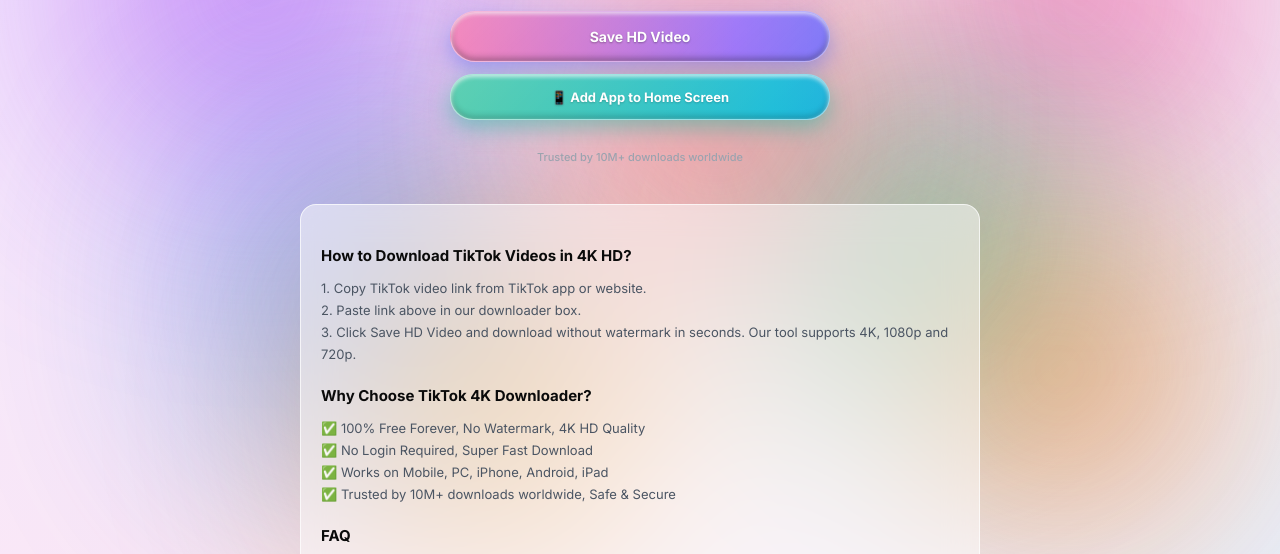
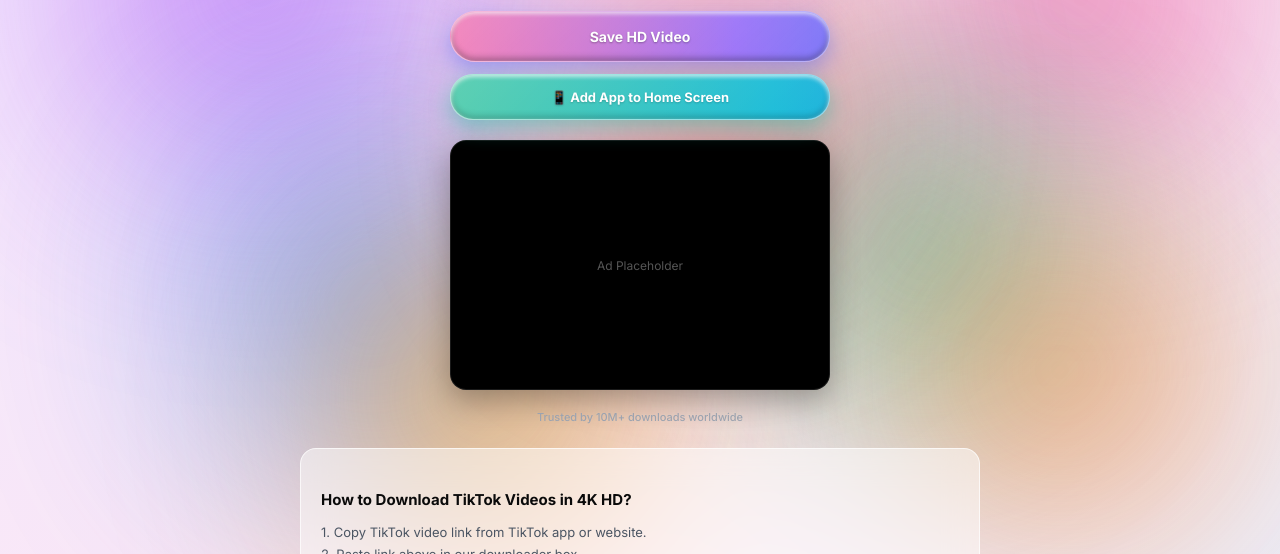
Before and after one commit to jestin143/tiktok-4k-downloader, a website: page public/index.html in a window 1280 px wide. Shown: the part 202-756 px from the top of the page. Drawn offline with Linux system fonts and the light colour scheme; no server answers.

Commit message:
Update index.html

```diff
--- a/public/index.html
+++ b/public/index.html
@@ -134,7 +134,25 @@ body{background:linear-gradient(135deg,#f3e8ff 0%,#fce7f3 50%,#e0f2fe 100%);min-
 }
 .install-app-btn:hover { transform: translateY(-2px); }
 
-.footer{text-align:center;margin-top:30px;font-size:11px;color:#9ca3af;font-weight:500}
+/* --- LARGE BLACK SPACE AD CONTAINER --- */
+.ad-space-container{
+  width: 100%;
+  max-width: 380px;
+  height: 250px;
+  background: #000;
+  margin: 20px auto 0;
+  border-radius: 16px;
+  display: flex;
+  align-items: center;
+  justify-content: center;
+  color: #555;
+  font-size: 12px;
+  overflow: hidden;
+  box-shadow: 0 10px 30px rgba(0,0,0,0.3);
+  border: 1px solid rgba(255,255,255,0.1);
+}
+
+.footer{text-align:center;margin-top:20px;font-size:11px;color:#9ca3af;font-weight:500}
 #page2{display:none}
 .video-card{max-width:380px;margin:32px auto 0;background:rgba(255,255,255,.8);backdrop-filter:blur(24px);border:1px solid rgba(255,255,255,.95);box-shadow:0 20px 50px rgba(168,85,247,.12);border-radius:16px;padding:16px}
 .cover{height:160px;border-radius:12px;background:linear-gradient(135deg,#ddd6fe,#fbcfe8);display:flex;align-items:center;justify-content:center;font-size:36px;overflow:hidden}
@@ -267,11 +285,11 @@ body{background:linear-gradient(135deg,#f3e8ff 0%,#fce7f3 50%,#e0f2fe 100%);min-
 .step-box{background:#f9fafb;border:1px solid #e5e7eb;border-radius:12px;padding:12px;margin-bottom:10px;text-align:left}
 .step-box p{font-size:12px;color:#374151;font-weight:600;margin-bottom:8px}
 
-.seo-box{max-width:680px;margin:40px auto 0;padding:20px;background:rgba(255,255,255,.5);backdrop-filter:blur(16px);border:1px solid rgba(255,255,255,.7);border-radius:16px;font-size:13px;color:#4b5563;line-height:1.7}
+.seo-box{max-width:680px;margin:24px auto 0;padding:20px;background:rgba(255,255,255,.5);backdrop-filter:blur(16px);border:1px solid rgba(255,255,255,.7);border-radius:16px;font-size:13px;color:#4b5563;line-height:1.7}
 .seo-box h2{color:#0a0a0a;font-size:15px;margin:18px 0 8px}
 .footer-links{text-align:center;margin-top:30px;padding:20px 10px;font-size:11px;color:#9ca3af;line-height:1.8}
 .footer-links a{color:#7c3aed;text-decoration:none;margin:0 8px;font-weight:500}
-@media(max-width:600px){.paste-bar{max-width:340px;height:52px}.save-btn{max-width:340px}.install-app-btn{max-width:340px}}
+@media(max-width:600px){.paste-bar{max-width:340px;height:52px}.save-btn{max-width:340px}.install-app-btn{max-width:340px}.ad-space-container{max-width:340px}}
 </style>
 </head>
 <body>
@@ -303,6 +321,12 @@ body{background:linear-gradient(135deg,#f3e8ff 0%,#fce7f3 50%,#e0f2fe 100%);min-
   <button class="save-btn" onclick="doSave()">Save HD Video</button>
   <button class="install-app-btn" onclick="showInstallInstructions()">📱 Add App to Home Screen</button>
 </div>
+
+<!-- MALAKING BLACK SPACE (AD CONTAINER) -->
+<div class="ad-space-container">
+  Ad Placeholder
+</div>
+
 <div class="footer">Trusted by 10M+ downloads worldwide</div>
 
 <div class="seo-box">
```
